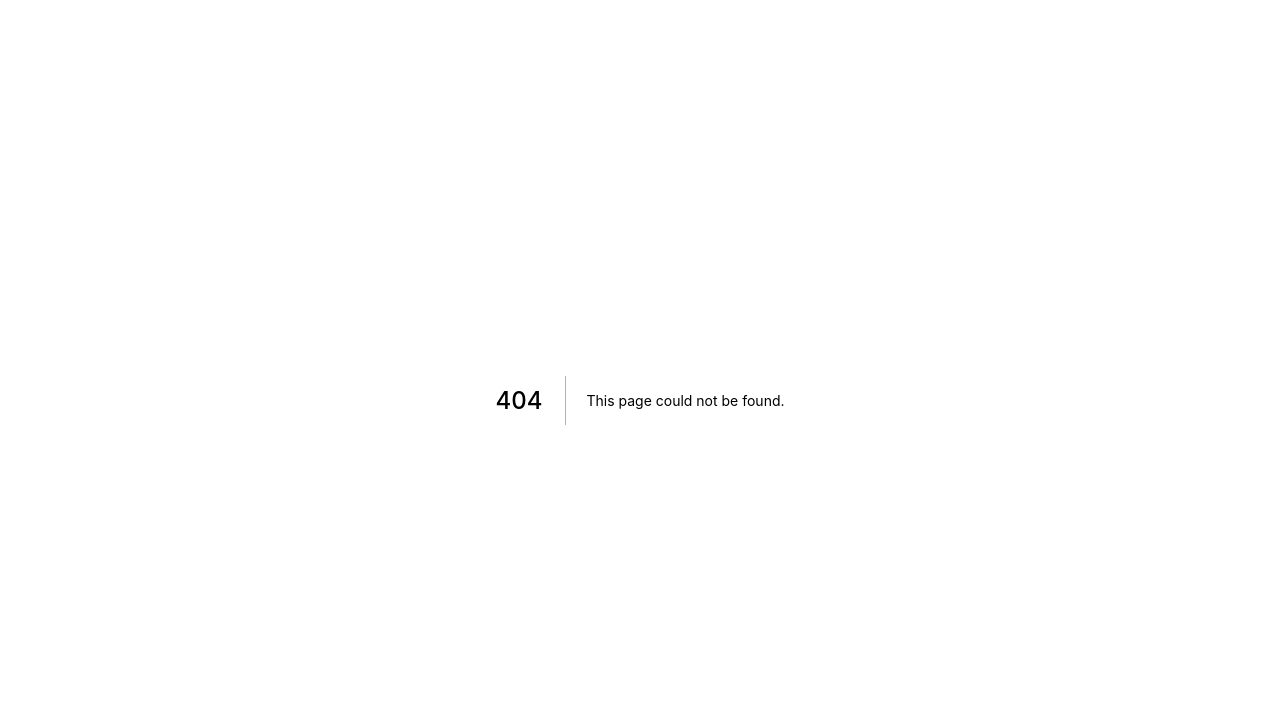
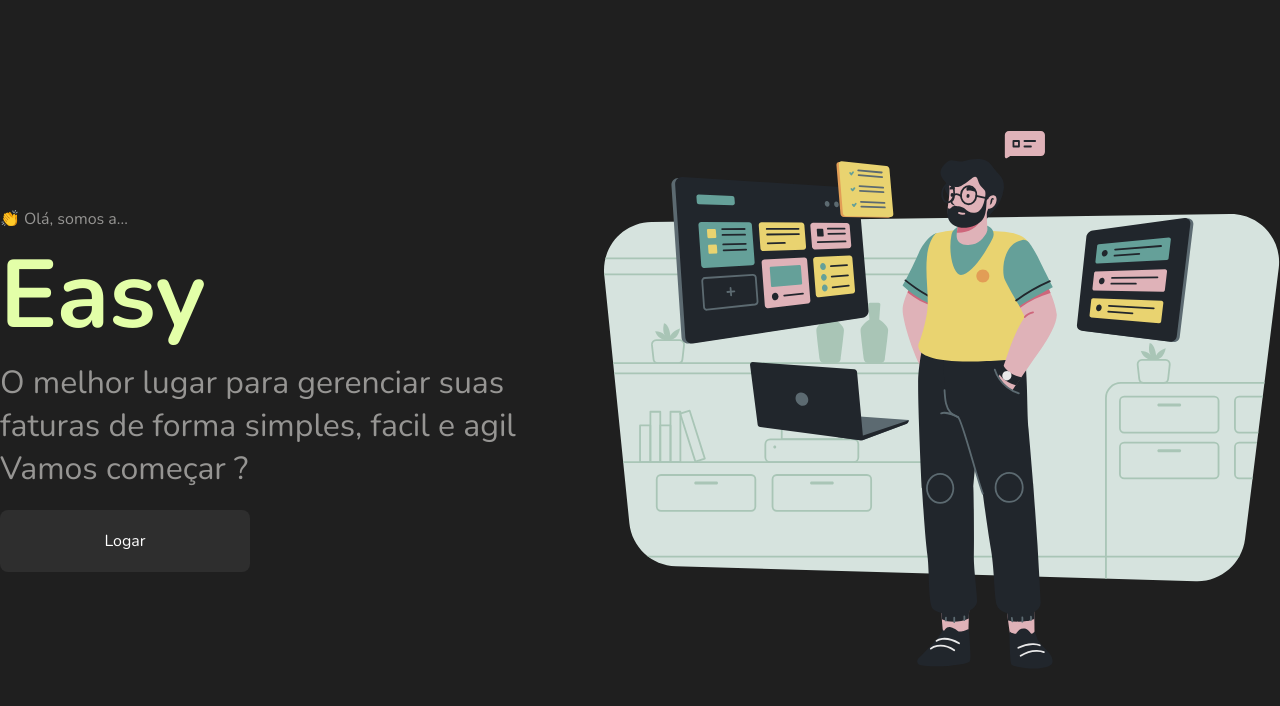
Before and after one commit to eddyzera/easy, a Next.js app: page /home in a window 1280 px wide. Before the commit this address had no page. Shown: the top 706 px of the page. Built offline with nearby package versions, Linux system fonts and the light colour scheme.

Commit message:
[feat]: created page Home

```diff
--- a/src/components/Atomic/Button/index.tsx
+++ b/src/components/Atomic/Button/index.tsx
@@ -7,7 +7,6 @@ export const Button: React.FunctionComponent<ButtonProps> = ({
   className,
   label,
   variant = 'primary',
-  iconOnly,
   icon,
   position = 'left',
   ...props
--- a/src/components/Atomic/Button/types.ts
+++ b/src/components/Atomic/Button/types.ts
@@ -3,7 +3,6 @@ import React from 'react'
 export interface ButtonProps extends React.ButtonHTMLAttributes<HTMLButtonElement> {
   variant?: 'primary' | 'secondary'
   label?: string
-  iconOnly?: React.ReactNode | JSX.Element
   icon?: React.ReactNode | JSX.Element
   position?: 'left' | 'right'
 }
--- /dev/null
+++ b/src/pages/home/home.module.scss
@@ -0,0 +1,38 @@
+@import '../../styles/utils/variables';
+
+.homeContainer {
+  max-width: 1500px;
+  margin: 0 auto;
+  height: 100vh;
+  display: grid;
+  grid-template-columns: 1.5fr 2fr;
+  align-items: center;
+
+  &_content {
+    span {
+      display: flex;
+      align-items: center;
+      font-size: 1rem;
+      font-weight: 400;
+      color: $gray-500;
+    }
+
+    h1 {
+      font-size: 6rem;
+      color: $olive-500;
+    }
+
+    p {
+      font-size: 2rem;
+      color: $gray-500;
+    }
+  }
+
+  img {
+    margin-left: auto;
+  }
+
+  button {
+    margin: 20px 0;
+  }
+}
--- /dev/null
+++ b/src/pages/home/index.tsx
@@ -0,0 +1,22 @@
+import React from 'react'
+import type { NextPage } from 'next'
+import { BsArrowRightShort } from 'react-icons/bs'
+import { Button } from '../../components/Atomic/Button'
+import styles from './home.module.scss'
+
+const Home: NextPage = () => {
+  return (
+    <div className={styles.homeContainer}>
+      <div className={styles.homeContainer_content}>
+        <span>👏 Olá, somos a...</span>
+        <h1>Easy</h1>
+        <p>O melhor lugar para gerenciar suas faturas de forma simples, facil e agil </p>
+        <p>Vamos começar ?</p>
+        <Button className={styles.homeContainer_entry}  label="Logar" />
+      </div>
+      <img src="/img/banner.svg" alt="Homem criando novas faturas" />
+    </div>
+  )
+}
+
+export default Home
--- a/src/styles/globals.scss
+++ b/src/styles/globals.scss
@@ -1,3 +1,5 @@
+@import '../styles/utils/variables';
+
 * {
   margin: 0;
   padding: 0;
@@ -17,8 +19,8 @@
 }
 
 body {
-  background: white;
-  color: white;
+  background: $gray-800;
+  color: $gray-100;
 }
 
 body, input, textarea, select, button {
```
Also changed, not shown: src/pages/index.tsx (deleted, +0 -9 lines), public/img/banner.svg (added).
